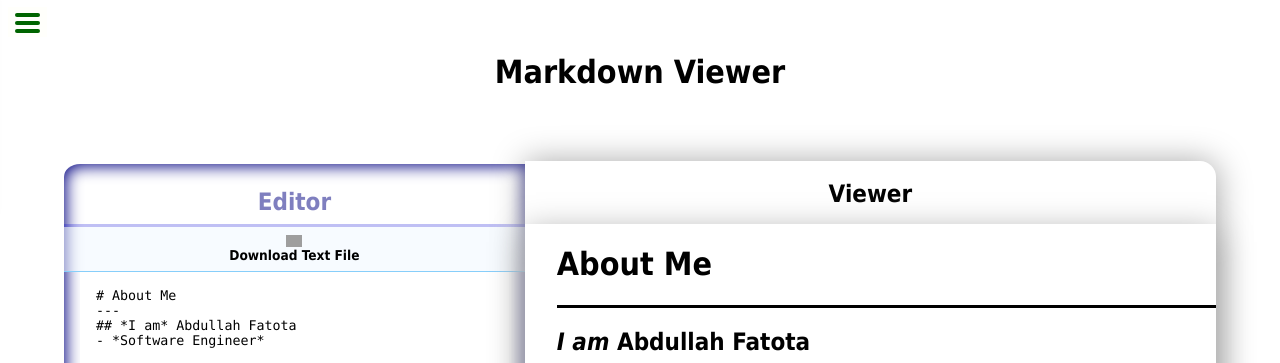
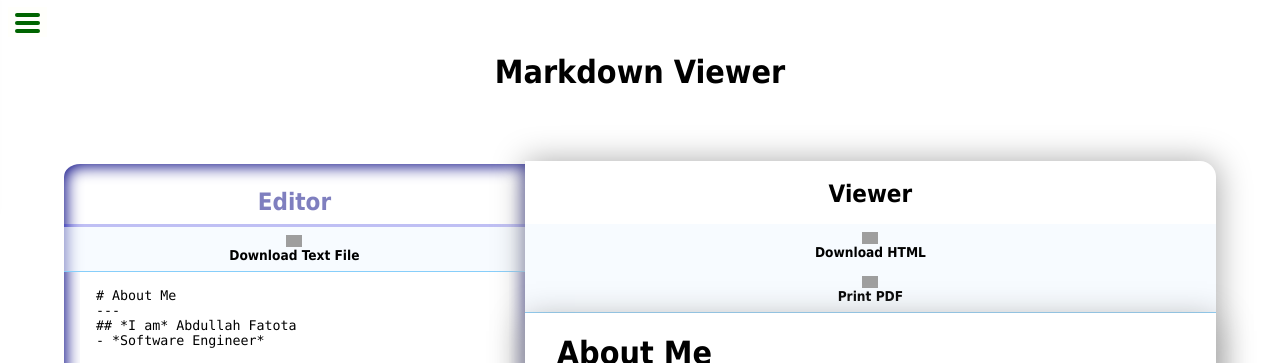
Before and after one commit to new-AF/react-markown-previewer, a React (Vite) app: page / in a window 1280 px wide. Shown: the top 363 px of the page. Built offline with nearby package versions, Linux system fonts and the light colour scheme; grey boxes are pictures that could not be loaded.

Commit message:
add partially working download HTML and print/download PDF solutions for rendered markdown content

```diff
--- a/src/components/Editor/Controls-Button.jsx
+++ b/src/components/Editor/Controls-Button.jsx
@@ -4,7 +4,7 @@ import { useSelector } from "react-redux";
 import "./Controls-Button.css";
 
 /* download = true/false */
-function Button({ text, imagePath, download }) {
+function Button({ text, imagePath, download, downloadFunction }) {
     const textSliceState = useSelector((state) => state["text-slice"]);
 
     // get reference to current object
@@ -23,18 +23,16 @@ function Button({ text, imagePath, download }) {
     function onMouseLeave() {
         setButtonClassName((prev) => `${defaultClassName}`);
     }
-
-    function onClick() {
-        const text = textSliceState.input;
-        const content = `data:text/plain;charset=utf-8,${encodeURIComponent(
-            text
-        )}`;
+    function onClickDownload() {
+        const [content, fileName] = downloadFunction();
+        if (content === undefined || fileName === undefined) {
+            return;
+        }
         const downloadElement = document.getElementById("controls-download");
         downloadElement.href = content;
-        downloadElement.download = "file.txt";
+        downloadElement.download = fileName;
         downloadElement.click();
     }
-
     return (
         <div
             className="button"
@@ -42,7 +40,7 @@ function Button({ text, imagePath, download }) {
             ref={ref}
             onMouseEnter={onMouseEnter}
             onMouseLeave={onMouseLeave}
-            onClick={download === true ? onClick : undefined}
+            onClick={download === true ? onClickDownload : undefined}
         >
             <img className={buttonClassName} src={imagePath} />
             <span className="button-text">{text}</span>
--- a/src/components/Editor/Edit.jsx
+++ b/src/components/Editor/Edit.jsx
@@ -23,6 +23,14 @@ const Edit = (props) => {
     function onInput(event) {
         dispatch(setInput(event.target.value));
     }
+    /* return [string data to download, file name] */
+    function downloadTXT() {
+        const text = state.input;
+        const content = `data:text/plain;charset=utf-8,${encodeURIComponent(
+            text
+        )}`;
+        return [content, "file.txt"];
+    }
     const {
         id,
         headerId,
@@ -42,8 +50,9 @@ const Edit = (props) => {
                 {/* <Button imagePath={boldIconPath} text="Bold" /> */}
                 <Button
                     imagePath={downloadIconPath}
-                    text="Download Text File"
+                    text={"Download Text File"}
                     download={true}
+                    downloadFunction={downloadTXT}
                 />
             </Controls>
             {/* <Count text={state.input}></Count> */}
--- a/src/components/Preview.css
+++ b/src/components/Preview.css
@@ -4,7 +4,13 @@
 }
 #preview-div {
     display: grid;
-    grid-template-rows: auto 1fr;
+    grid-template-columns: 1fr;
+    grid-template-rows: auto auto 1fr;
+    grid-template-areas:
+        "header"
+        "controls"
+        "preview";
+
     align-content: stretch;
     align-items: stretch;
 
@@ -15,6 +21,7 @@
     box-shadow: 1px 1px 2rem 1px darkgray;
 }
 #preview-header {
+    grid-area: header;
     text-align: center;
 
     margin: 0;
@@ -24,6 +31,7 @@
     font-family: var(--sans-serif);
 }
 #preview {
+    grid-area: preview;
     overflow-x: scroll;
     padding-left: 2rem;
     box-shadow: 1px 0.5rem 2rem 1px darkgray;
--- a/src/components/Preview.jsx
+++ b/src/components/Preview.jsx
@@ -1,10 +1,15 @@
-import React from "react";
+import React, { useRef } from "react";
 import { useSelector } from "react-redux";
+
+import downloadIconPath from "./Editor/assets/circle-down-regular.svg";
+import Controls from "./Editor/Controls";
+import Button from "./Editor/Controls-Button";
 
 import "./Preview.css";
 
 const Preview = (props) => {
     const state = useSelector((state) => state["text-slice"]);
+    const previewRef = useRef(undefined);
     const {
         id,
         headerId,
@@ -16,22 +21,50 @@ const Preview = (props) => {
     const boxStyle = {
         ...style,
     };
-    const titleStyle = {};
 
     const contentStyle = {};
     //innerHTML substitute
     const contentStyle2 = {
         __html: state.output,
     };
+
+    /* return [string data to download, file name] */
+    function downloadHTML() {
+        const text = previewRef.current.innerHTML;
+        const content = `data:text/plain;charset=utf-8,${encodeURIComponent(
+            text
+        )}`;
+        return [content, "file.html"];
+    }
+    function downloadPDF() {
+        const newWindow = window.open("about:blank", "", "_blank");
+        newWindow.document.write(previewRef.current.innerHTML);
+        newWindow.document.close();
+        newWindow.print();
+        return [undefined, undefined];
+    }
     const jsx = (
         <div id={id} style={boxStyle}>
-            <h2 id={headerId} style={titleStyle}>
-                Viewer
-            </h2>
+            <h2 id={headerId}>Viewer</h2>
+            <Controls>
+                <Button
+                    text={"Download HTML"}
+                    imagePath={downloadIconPath}
+                    download={true}
+                    downloadFunction={downloadHTML}
+                />
+                <Button
+                    text={"Print PDF"}
+                    imagePath={downloadIconPath}
+                    download={true}
+                    downloadFunction={downloadPDF}
+                />
+            </Controls>
             <div
                 id={contentId}
                 style={contentStyle}
                 dangerouslySetInnerHTML={contentStyle2}
+                ref={previewRef}
             ></div>
         </div>
     );
```
